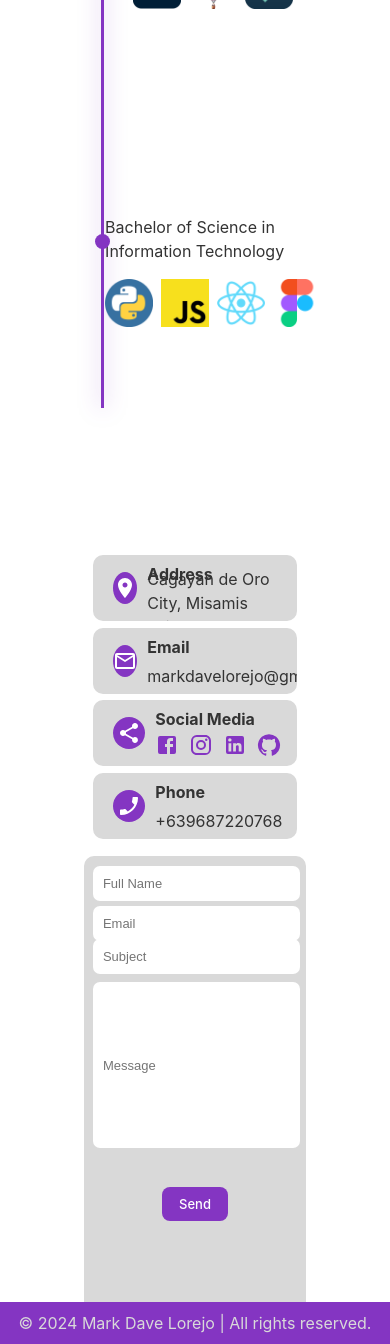
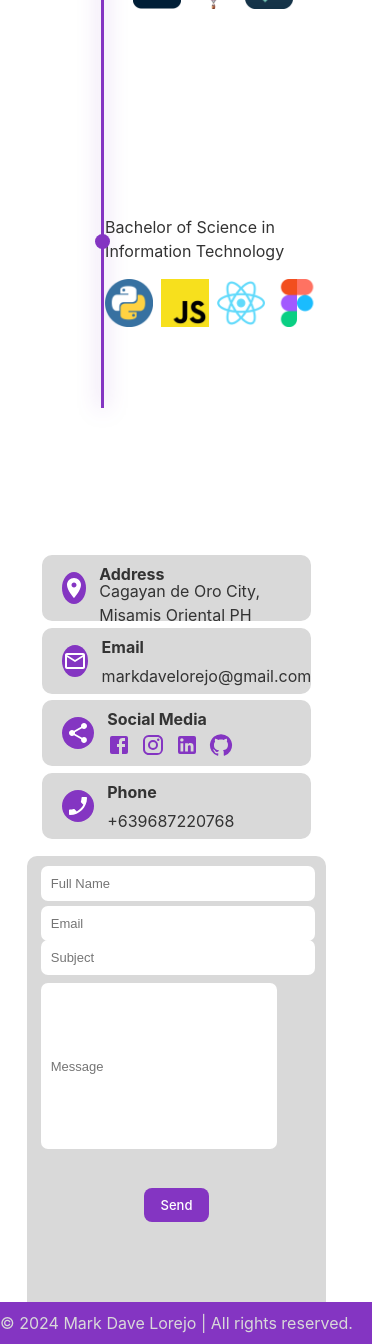
Before and after one commit to MarkedAsDave/Portfolio, a React (Vite) app: page / in a window 390 px wide. Shown: the part 3579-4923 px from the top of the page. Built offline with nearby package versions, Linux system fonts and the light colour scheme.

Commit message:
added css

```diff
--- a/src/components/contact/contact.css
+++ b/src/components/contact/contact.css
@@ -124,7 +124,7 @@
 .down {
   display: flex;
   flex-direction: column;
-  width: 85vw;
+  width: 100%;
   height: 45%;
   border-radius: 10px;
   align-items: center;
@@ -290,7 +290,7 @@
 
 @media (max-width: 480px){
   .contact-container {
-    width: 95vw;
+    width: 90%;
     height: 100vh;
     justify-content: flex-start;
     align-items: center;
@@ -308,7 +308,7 @@
   .up {
     display: flex;
     flex-direction: column;
-    width: 100%;
+    width: 90%;
     height: 35%;
     text-align: left;
     align-items: center;
@@ -319,7 +319,7 @@
   .up-left {
     display: flex;
     flex-direction: column;
-    width: 55%;
+    width: 90%;
     height: 100%;
     justify-content: center;
     align-items: center;
@@ -416,7 +416,7 @@
   .down {
     display: flex;
     flex-direction: column;
-    width: 60%;
+    width: 90%;
     height: 60%;
     border-radius: 10px;
     align-items: left;
@@ -439,7 +439,7 @@
     margin-top: 10px;
     justify-content: left;
     gap: 5px;
-    width: 48vw;
+    width: 85%;
     margin-left: -17px;
   }
 
@@ -450,7 +450,7 @@
     height: 12%;
     margin-top: 1%;
     justify-content: center;
-    width: 48vw;
+    width: 85%;
     margin-left: -17px;  }
 
 
@@ -460,13 +460,13 @@
     height: 50%;
     margin-top: -5vh;
     justify-content: center;
-    width: 48vw;
+    width: 85%;
     margin-left: -17px;  }
 
 
 
   .input-fields-message{
-    width: 100%;
+    width: 85%;
     font-size: small;
     height: 60%;
     padding: 10px;
```
